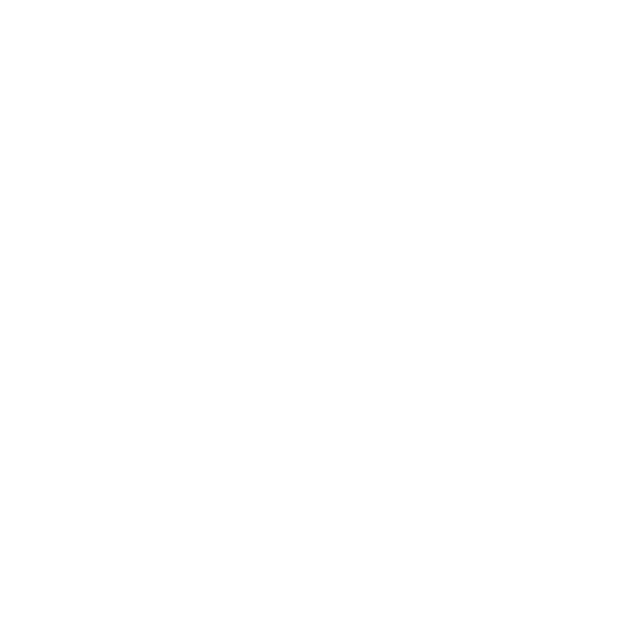
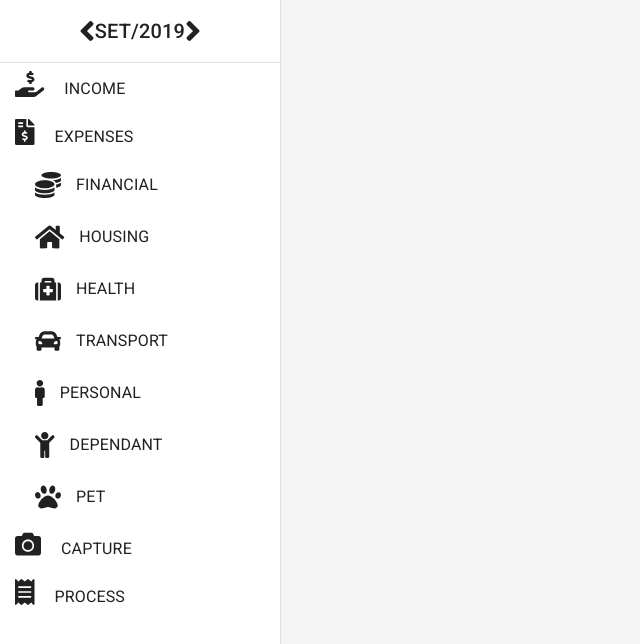
Before and after one commit to March0514s/librarian, a React (Create React App) app: page /dashboard in a window 1280 px wide. Shown: the top 644 px of the page, without its empty margins (0-640 px from the left). Built offline with nearby package versions, Linux system fonts and the light colour scheme.

Commit message:
Dashboard: Basic sidebar layout

```diff
--- a/src/App.js
+++ b/src/App.js
@@ -7,6 +7,7 @@
 import Home from "./Containers/Home";
 import Login from "./Containers/Login";
 import Signup from "./Containers/Signup";
+import Dashboard from "./Containers/Dashboard";
 
 const style = theme => ({
     root: {
@@ -26,6 +27,7 @@
           <Route path="/" exact component={Home} />
           <Route path='/login' exact component={Login} />
         <Route path='/signup' exact component={Signup} />
+        <Route path='/dashboard' exact component={Dashboard} />
         </BrowserRouter>
       </Container>
     </div>
--- a/src/Components/PresentationCard.jsx
+++ b/src/Components/PresentationCard.jsx
@@ -1,7 +1,6 @@
 import React from "react";
 
 //MUI
-import Container from "@material-ui/core/Container";
 import { withStyles } from "@material-ui/styles";
 import Card from "@material-ui/core/Card";
 import CardContent from "@material-ui/core/CardContent";
--- /dev/null
+++ b/src/Containers/Dashboard.jsx
@@ -0,0 +1,149 @@
+import React from "react";
+
+//MUI
+import { withStyles } from "@material-ui/styles";
+import Drawer from "@material-ui/core/Drawer";
+import Divider from "@material-ui/core/Divider";
+import Button from "@material-ui/core/Button";
+import { Typography } from "@material-ui/core";
+
+//Fontawesome
+import { FontAwesomeIcon } from "@fortawesome/react-fontawesome";
+import { faHandHoldingUsd } from "@fortawesome/free-solid-svg-icons";
+import { faFileInvoiceDollar } from "@fortawesome/free-solid-svg-icons";
+import { faCamera } from "@fortawesome/free-solid-svg-icons";
+import { faReceipt } from "@fortawesome/free-solid-svg-icons";
+import { faCoins } from "@fortawesome/free-solid-svg-icons";
+import { faHome } from "@fortawesome/free-solid-svg-icons";
+import { faMedkit } from "@fortawesome/free-solid-svg-icons";
+import { faCar } from "@fortawesome/free-solid-svg-icons";
+import { faMale } from "@fortawesome/free-solid-svg-icons";
+import { faChild } from "@fortawesome/free-solid-svg-icons";
+import { faPaw } from "@fortawesome/free-solid-svg-icons";
+import { faAngleLeft } from "@fortawesome/free-solid-svg-icons";
+import { faAngleRight } from "@fortawesome/free-solid-svg-icons";
+
+const style = theme => ({
+  root: {
+    display: "flex",
+    height: "100vh"
+  },
+  drawer: {
+    width: "280px"
+  },
+  chartGroup: {
+    "& p": {
+      marginLeft: "20px",
+      marginTop: "10px"
+    },
+    "& svg": {
+        marginLeft: "10px",
+      }
+  },
+  monthSelector: {
+    display: "flex",
+    justifyContent: "center",
+    marginTop: "15px",
+    marginBottom: "15px"
+  },
+  chartSubgroup: {
+    "& p": {
+      marginLeft: "15px",
+      marginTop: "10px",
+      marginBottom: "10px"
+    },
+    "& svg": {
+      marginLeft: "30px",
+    }
+  }
+});
+
+const GroupButton = withStyles(theme => ({
+  root: {
+    display: "flex",
+    justifyContent: "flex-start",
+    paddingBottom: "10px"
+  }
+}))(Button);
+
+const SubgroupButton = withStyles(theme => ({
+  root: {
+    display: "flex",
+    justifyContent: "flex-start"
+  }
+}))(Button);
+
+function Dashboard(props) {
+  const { classes } = props;
+
+  return (
+    <div className={classes.root}>
+      <Drawer
+        variant="permanent"
+        classes={{
+          paper: classes.drawer
+        }}
+        anchor="left"
+      >
+        <div className={classes.monthSelector}>
+            <FontAwesomeIcon icon={faAngleLeft} size='2x'/>
+          <Typography variant="h6">SET/2019</Typography>
+            <FontAwesomeIcon icon={faAngleRight} size='2x'/>
+        </div>
+        <Divider />
+        <div className={classes.chartGroup}>
+          <GroupButton fullWidth size="small">
+            <FontAwesomeIcon icon={faHandHoldingUsd} size="2x" />
+            <Typography variant="body1">Income</Typography>
+          </GroupButton>
+          <div>
+            <GroupButton fullWidth size="small">
+              <FontAwesomeIcon icon={faFileInvoiceDollar} size="2x" />
+              <Typography variant="body1">Expenses</Typography>
+            </GroupButton>
+            <div className={classes.chartSubgroup}>
+              <SubgroupButton fullWidth size="small">
+                <FontAwesomeIcon icon={faCoins} size="2x" />
+                <Typography variant="body1">Financial</Typography>
+              </SubgroupButton>
+              <SubgroupButton fullWidth size="small">
+                <FontAwesomeIcon icon={faHome} size="2x" />
+                <Typography variant="body1">Housing</Typography>
+              </SubgroupButton>
+              <SubgroupButton fullWidth size="small">
+                <FontAwesomeIcon icon={faMedkit} size="2x" />
+                <Typography variant="body1">Health</Typography>
+              </SubgroupButton>
+              <SubgroupButton fullWidth size="small">
+                <FontAwesomeIcon icon={faCar} size="2x" />
+                <Typography variant="body1">Transport</Typography>
+              </SubgroupButton>
+              <SubgroupButton fullWidth size="small">
+                <FontAwesomeIcon icon={faMale} size="2x" />
+                <Typography variant="body1">Personal</Typography>
+              </SubgroupButton>
+              <SubgroupButton fullWidth size="small">
+                <FontAwesomeIcon icon={faChild} size="2x" />
+                <Typography variant="body1">Dependant</Typography>
+              </SubgroupButton>
+              <SubgroupButton fullWidth size="small">
+                <FontAwesomeIcon icon={faPaw} size="2x" />
+                <Typography variant="body1">Pet</Typography>
+              </SubgroupButton>
+            </div>
+          </div>
+          <GroupButton fullWidth size="small">
+            <FontAwesomeIcon icon={faCamera} size="2x" />
+            <Typography variant="body1">Capture</Typography>
+          </GroupButton>
+          <GroupButton fullWidth size="small">
+            <FontAwesomeIcon icon={faReceipt} size="2x" />
+            <Typography variant="body1">Process</Typography>
+          </GroupButton>
+        </div>
+      </Drawer>
+    </div>
+  );
+}
+
+export default withStyles(style)(Dashboard);
```
